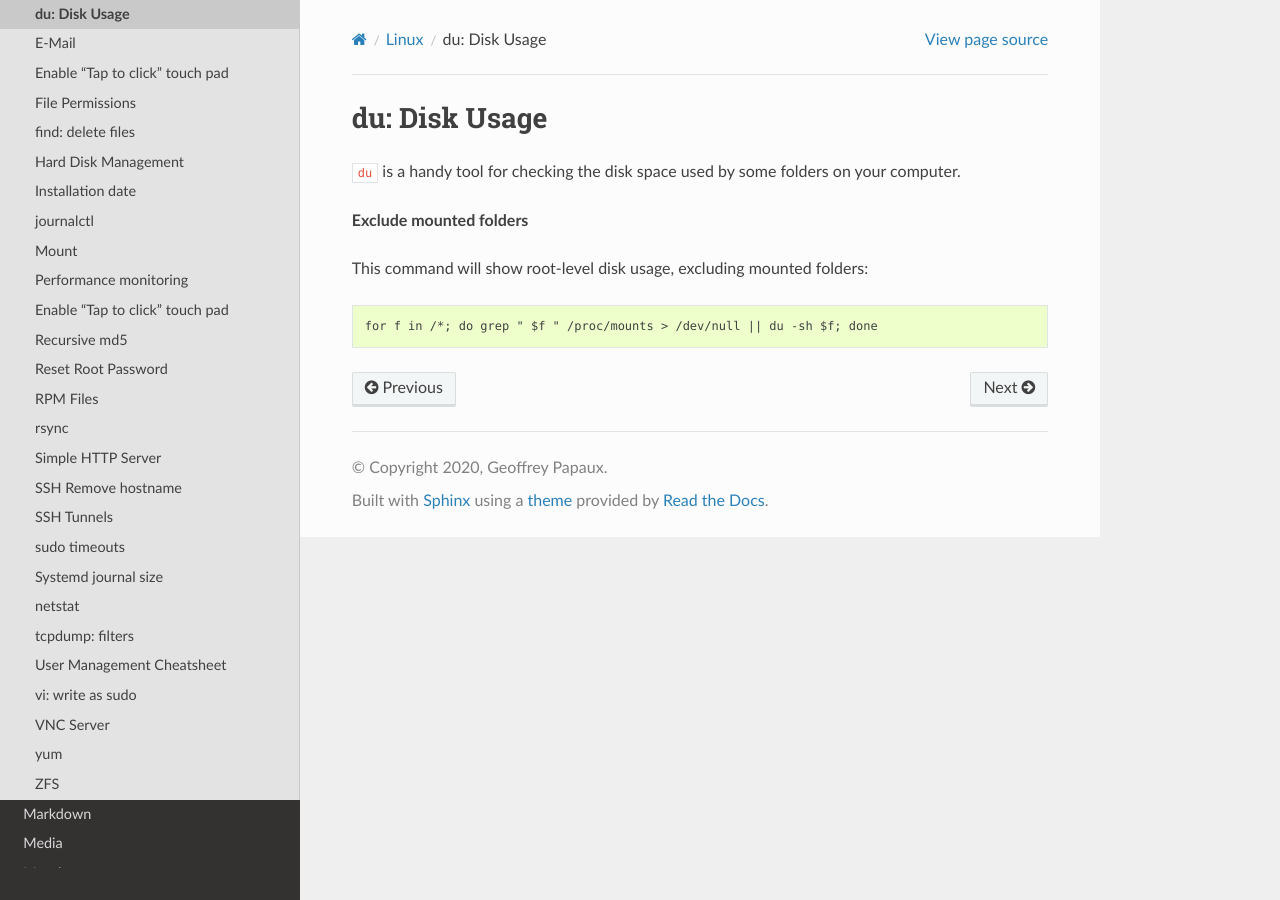
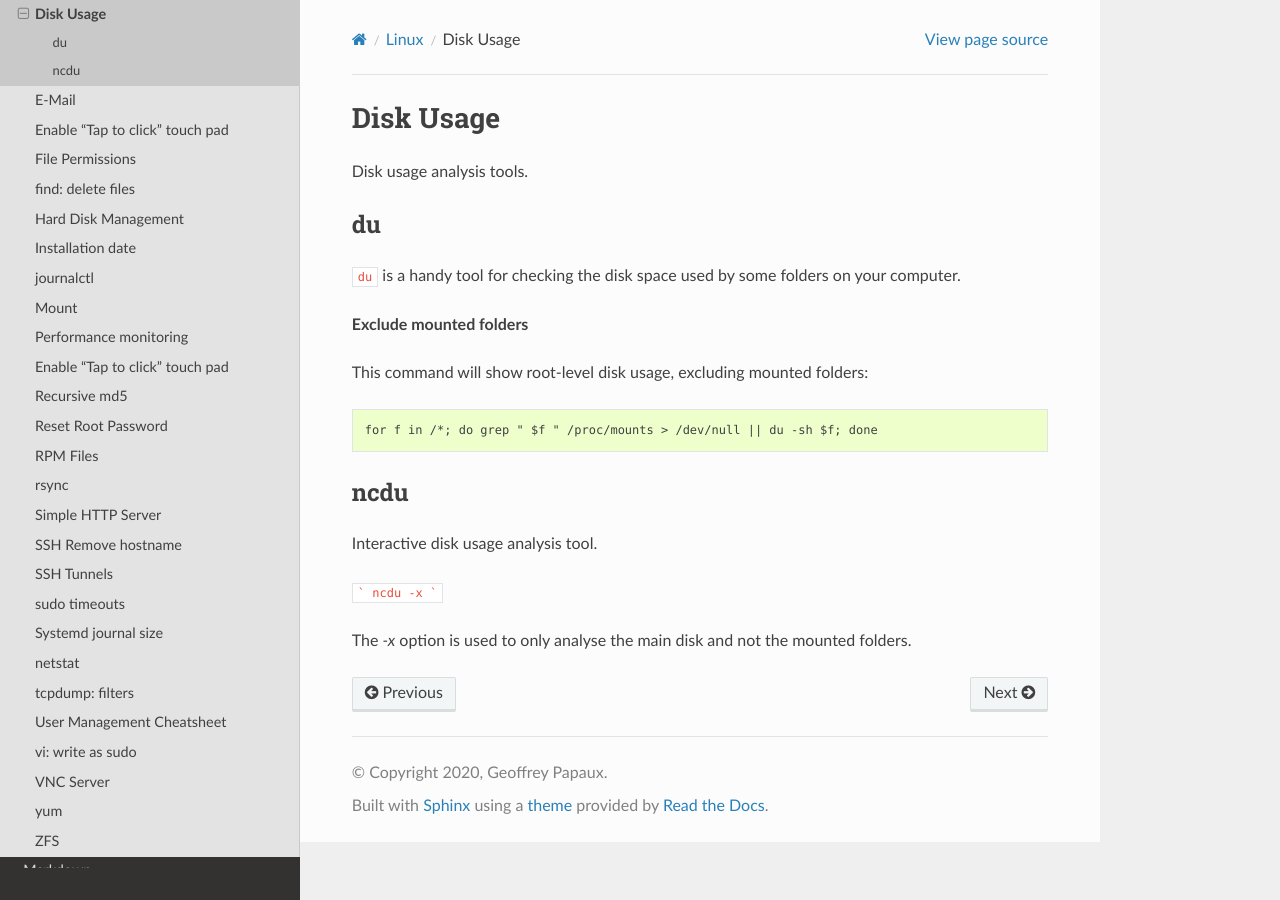
Before and after one commit to papaux/til, a Sphinx documentation site: the page built from source/linux/disk-usage.rst, in a window 1280 px wide. Built offline with Sphinx 7.4.7 and the Read the Docs theme 2.0.0, drawn with Linux system fonts in a browser that asks for light colours; pages that are not in the unit, such as notebooks, are missing from menus.

Commit message:
disk usage: add ncdu tool

````diff
--- a/source/linux/_.rst
+++ b/source/linux/_.rst
@@ -10,7 +10,7 @@ Linux
    dd.rst
    directories-most-files.rst
    disable-touch-pad-while-typing.rst
-   du.rst
+   disk-usage.rst
    email.rst
    enable-tap-click-touch-pad.rst
    file-permissions.rst
--- a/source/linux/du.rst
+++ b/source/linux/disk-usage.rst
@@ -1,5 +1,10 @@
-du: Disk Usage
---------------
+Disk Usage
+-----------
+
+Disk usage analysis tools.
+
+du
+~~
 
 ``du`` is a handy tool for checking the disk space used by some folders on your computer.
 
@@ -8,3 +13,14 @@ du: Disk Usage
 This command will show root-level disk usage, excluding mounted folders::
 
   for f in /*; do grep " $f " /proc/mounts > /dev/null || du -sh $f; done
+
+ncdu
+~~~~
+
+Interactive disk usage analysis tool.
+
+```
+ncdu -x
+```
+
+The `-x` option is used to only analyse the main disk and not the mounted folders.
````
